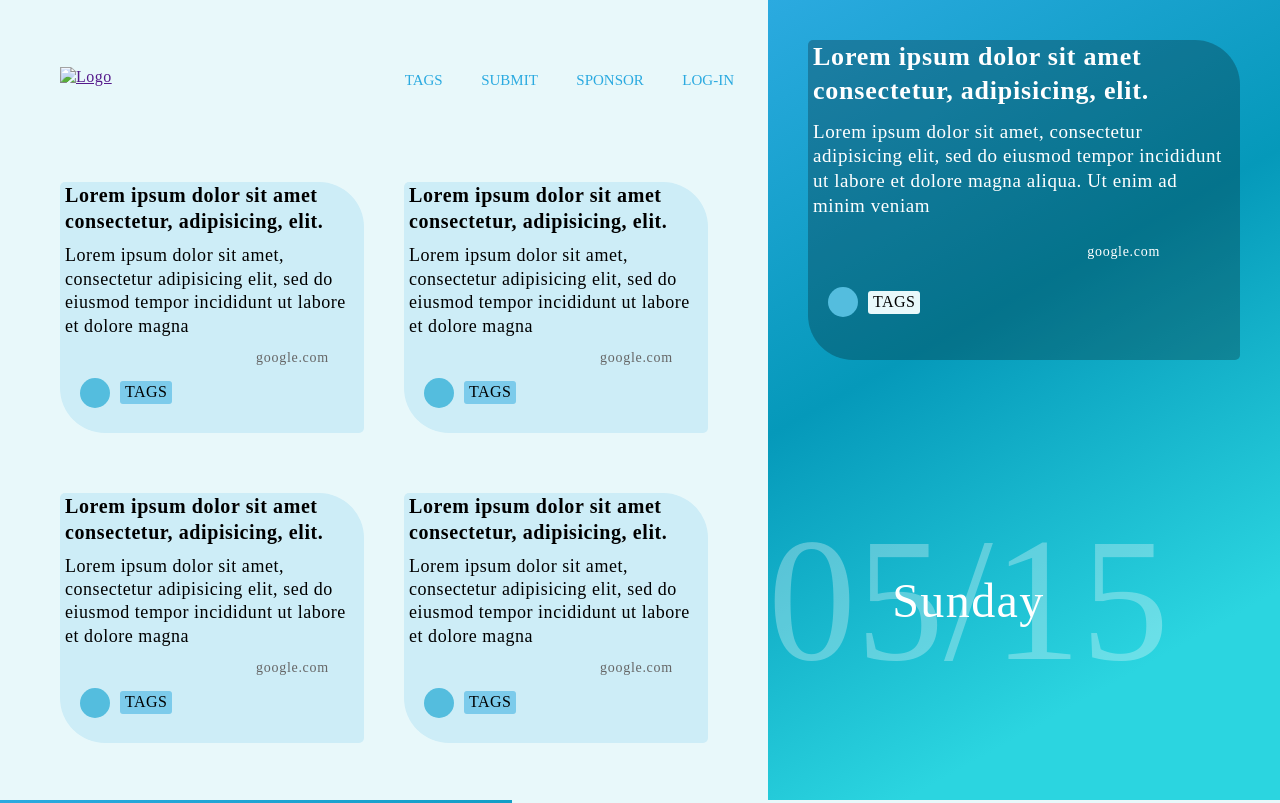
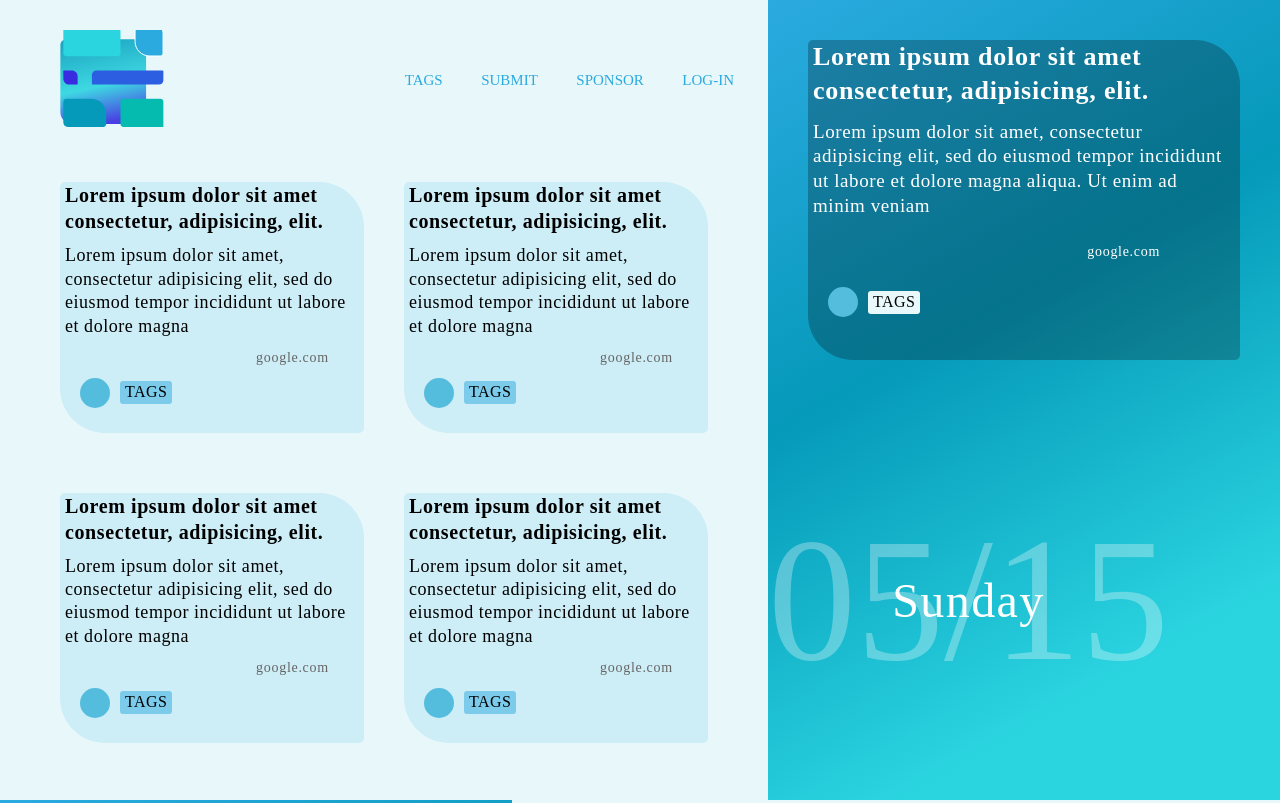
Before and after one commit to Marcenary/web_news, a plain HTML site: page index.html in a window 1280 px wide. Shown: the top 803 px of the page. Drawn offline with Linux system fonts and the light colour scheme; a web font is replaced by a local one.

Commit message:
Add files via upload

```diff
--- a/index.html
+++ b/index.html
@@ -12,7 +12,7 @@
 			<header>
 				<nav>
 					<a href="" class="img_link">
-						<img src="./Logo.svg" alt="Logo">
+						<img src="./img/Logo.svg" alt="Logo">
 					</a>
 					<div class="links">
 						<a href="" class="word_link">TAGS</a>
```
